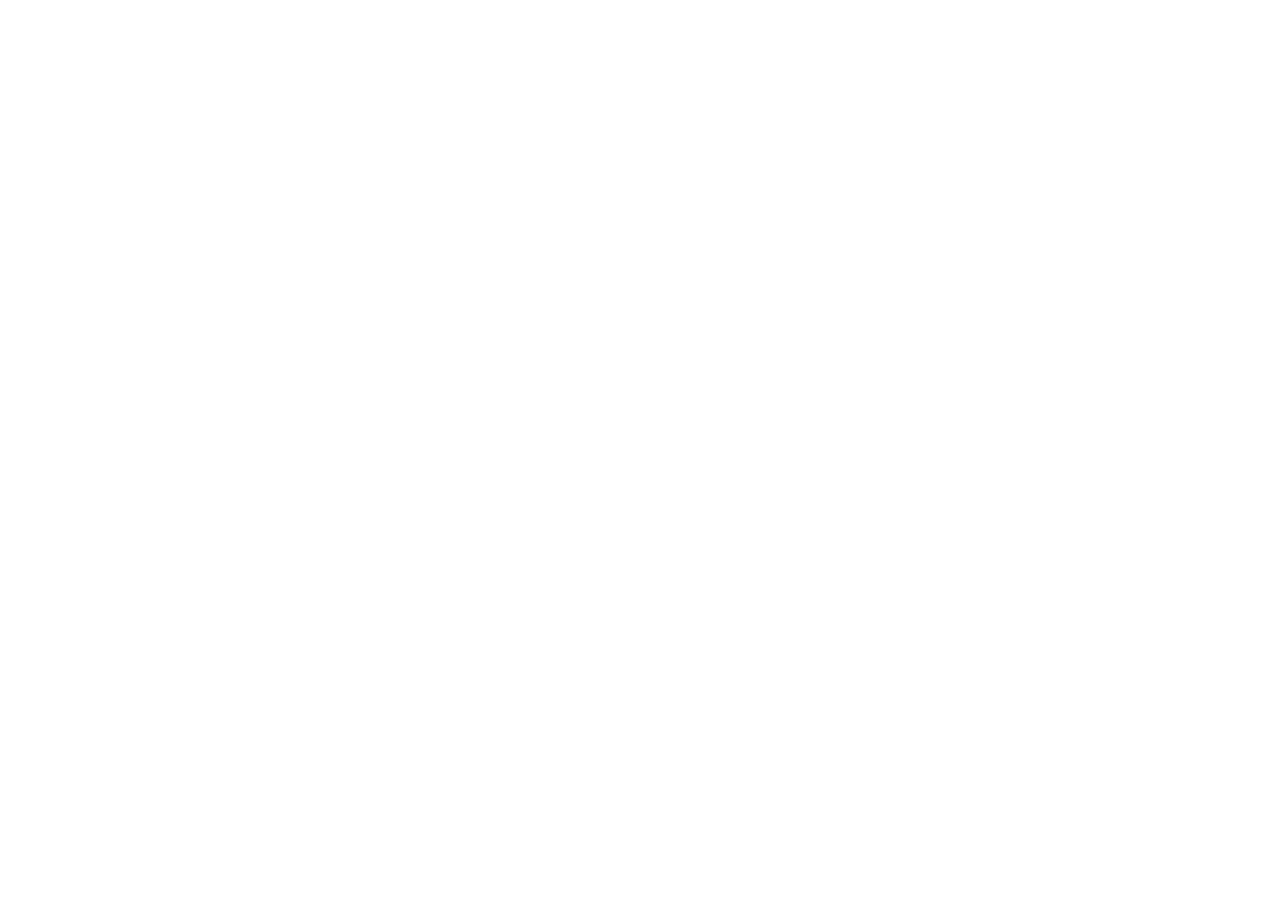
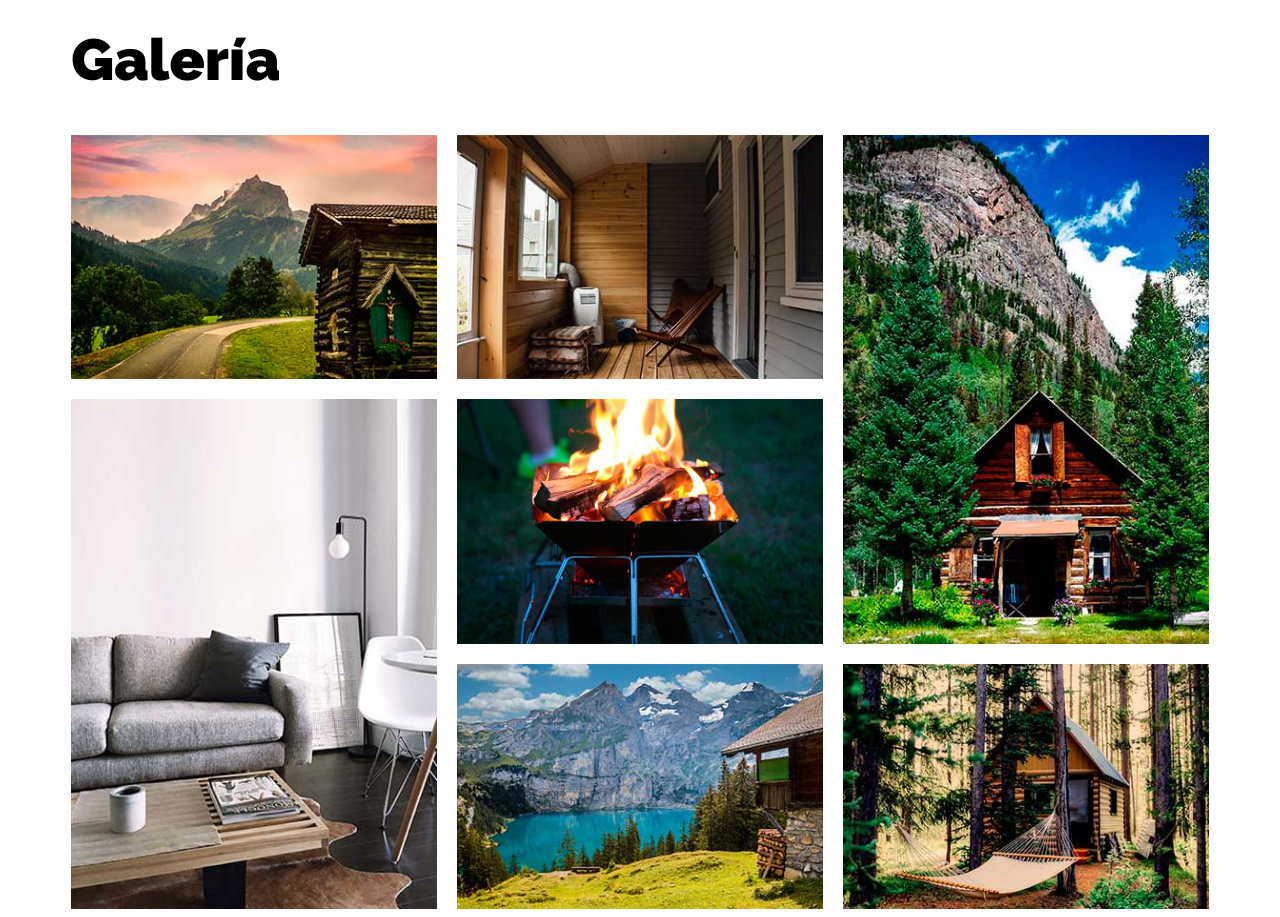
Before and after one commit to AnthonyBK9/arquitectura-app, a React (Vite) app: page / in a window 1280 px wide. Shown: the part 3220-4137 px from the top of the page. Before the commit the page ends 3245 px from the top, so only its background shows below. Built offline with nearby package versions, Linux system fonts and the light colour scheme.

Commit message:
sección de galería terminado

```diff
--- a/src/App.jsx
+++ b/src/App.jsx
@@ -1,6 +1,7 @@
 import { useState } from 'react'
 import './App.css'
 import AboutMe from './components/aboutMe/AboutMe'
+import Gallery from './components/gallery/Gallery'
 import Header from './components/header/Header'
 import Model from './components/model/Model'
 
@@ -11,6 +12,7 @@
       <Header />
       <AboutMe />
       <Model />
+      <Gallery />
     </div>
   )
 }
--- /dev/null
+++ b/src/assets/js/images.js
@@ -0,0 +1,38 @@
+import imagen1 from '../img/imagen_1.jpg'
+import imagen2 from '../img/imagen_2.jpg'
+import imagen3 from '../img/imagen_3.jpg'
+import imagen4 from '../img/imagen_4.jpg'
+import imagen5 from '../img/imagen_5.jpg'
+import imagen6 from '../img/imagen_6.jpg'
+import imagen7 from '../img/imagen_7.jpg'
+
+export default [
+    {
+        img: imagen1,
+        title: 'img-1'
+    },
+    {
+        img: imagen2,
+        title: 'img-2'
+    },
+    {
+        img: imagen3,
+        title: 'img-3'
+    },
+    {
+        img: imagen4,
+        title: 'img-4'
+    },
+    {
+        img: imagen5,
+        title: 'img-5'
+    },
+    {
+        img: imagen6,
+        title: 'img-6'
+    },
+    {
+        img: imagen7,
+        title: 'img-7'
+    }
+]
--- /dev/null
+++ b/src/components/gallery/Gallery.jsx
@@ -0,0 +1,36 @@
+import React from 'react'
+import images from '../../assets/js/images.js'
+import './style/gallery.css'
+
+const Gallery = () => {
+  return (
+    <section className="container mt-5">
+        <h2>Galería</h2>
+        <div className="gallery">
+            <div className="image">
+                <img src={images[0].img} alt={images[0].title} />
+            </div>
+            <div className="image">
+                <img src={images[1].img} alt={images[1].title} />
+            </div>
+            <div className="image">
+                <img src={images[2].img} alt={images[2].title} />
+            </div>
+            <div className="image">
+                <img src={images[3].img} alt={images[3].title} />
+            </div>
+            <div className="image">
+                <img src={images[4].img} alt={images[4].title} />
+            </div>
+            <div className="image">
+                <img src={images[5].img} alt={images[5].title} />
+            </div>
+            <div className="image">
+                <img src={images[6].img} alt={images[6].title} />
+            </div>
+        </div>
+    </section>
+  )
+}
+
+export default Gallery
--- /dev/null
+++ b/src/components/gallery/style/gallery.css
@@ -0,0 +1,43 @@
+.gallery {
+    display: grid;
+    grid-template-columns: repeat(2, 1fr);
+    gap: 2rem;
+}
+@media screen and (min-width: 768px) {
+    .gallery {
+        grid-template-columns: repeat(3, 1fr);
+    }
+}
+.gallery img {
+    object-fit: cover;
+    height: 100%;
+}
+.gallery .image:nth-child(2) {
+    grid-column: 2 / 3;
+    grid-row: 1 / 3;
+}
+@media screen and (min-width: 768px) {
+    .gallery .image:nth-child(2) {
+        grid-column: 1 / 2;
+        grid-row: 2 / 4;
+    }
+}
+.gallery .image:nth-child(3) {
+    grid-row: 3 / 5;
+    grid-column: 2 / 3;
+}
+@media screen and (min-width: 768px) {
+    .gallery .image:nth-child(3) {
+        grid-column: 2 / 3;
+        grid-row: 1 / 2;
+    }
+}
+.gallery .image:nth-child(6) {
+    grid-row: 2 / 4;
+}
+@media screen and (min-width: 768px) {
+    .gallery .image:nth-child(6) {
+        grid-column: 3 / 4;
+        grid-row: 1 / 3;
+    }
+}
```
